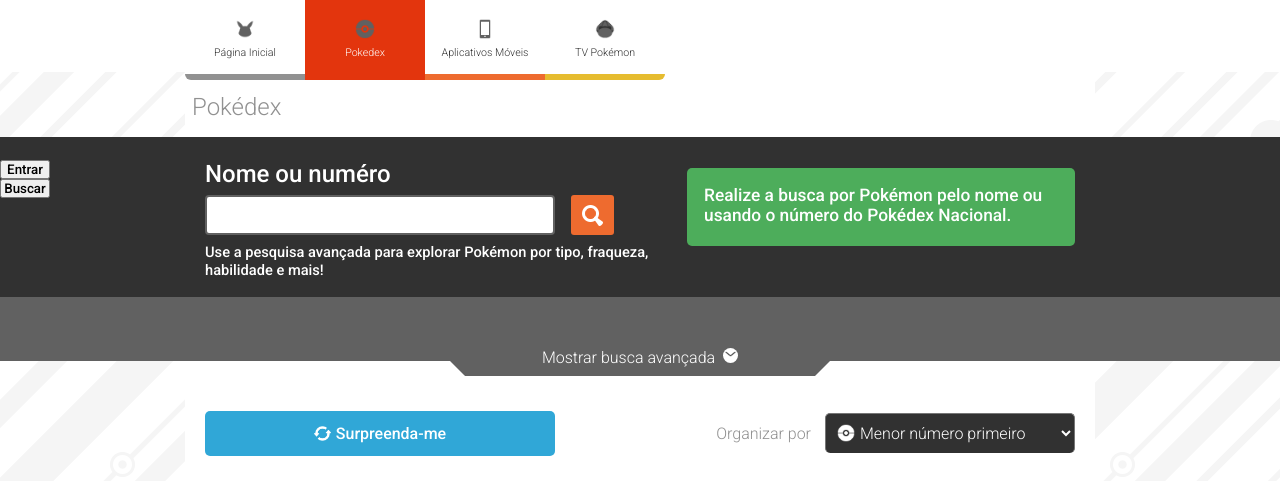
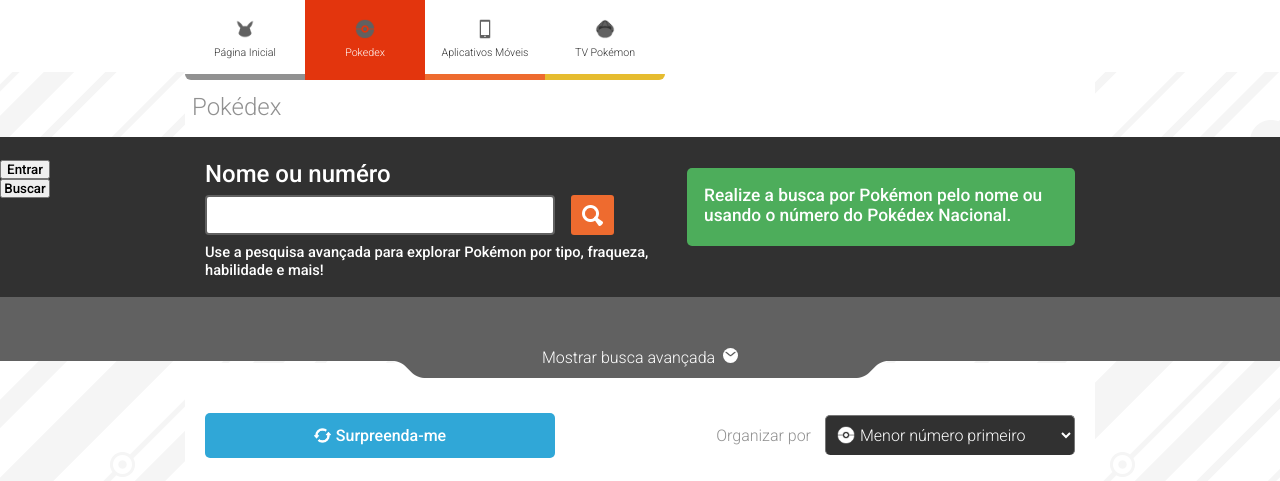
Before and after one commit to DouglasWai2/Projeto-pokedex, a plain HTML site: page index.html in a window 1280 px wide. Shown: the top 481 px of the page. Drawn offline with Linux system fonts and the light colour scheme.

Commit message:
corner curves and getpokemon function

```diff
--- a/css/styles.css
+++ b/css/styles.css
@@ -228,6 +228,7 @@
     background-color: #616161;
     height: 4em;
     margin: 0 -150px;
+    margin-bottom: -1px;
     display: flex;
     justify-content: center;
     padding-top: 3.2em;
@@ -247,44 +248,35 @@
     background-color: #fff;
     border-radius: 50%;
     cursor: pointer;
+
 }
 #span-border-container{
-    width: 400px;
     display: flex;
     justify-content: center;
     align-items: center;
+
+    height: 18px;
     width: 100%;
-
 }
 
 #span-border-middle{
     text-align: center;
     background-color: #616161;
-    height: 15px;
-    width: 350px;
+    height: 18px;
+    width: 429px;
 
 }
 
-#span-border-right, #span-border-left{
-    width: 15px;
-    height: 15px;
+#span-border-left{
+    height: 100%;
+    transform: rotate(-180deg);
+    transform: rotateX(180deg);
+
 }
 
 #span-border-right{
-    width: 0;
-    height: 0;
-    border-style: solid;
-    border-width: 15px 15px 0 0;
-    border-color: #616161 transparent transparent transparent;
-}
-
-#span-border-left{
-    width: 0;
-    height: 0;
-    border-style: solid;
-    border-width: 0 15px 15px 0;
-    border-color: transparent #616161 transparent transparent;
-    border-bottom-left-radius:20px;
+    height: 100%;
+    transform: rotate(-180deg);
 }
 
 .buttons-container{
--- a/index.html
+++ b/index.html
@@ -90,9 +90,9 @@
                     <img src="./assets/down-arrow.png" alt="advanced-search icon">
                 </div>
                 <div id="span-border-container">
-                    <div id="span-border-left"></div>
+                    <div id="span-border-left"><img src="./assets/large-notch-darkgray.png"></div>
                     <div id="span-border-middle"></div>
-                    <div id="span-border-right"></div>
+                    <div id="span-border-right"><img src="./assets/large-notch-darkgray.png"></div>
                 </div>
                 <div class="buttons-container">
                     <button id="randomize-button"><img id="randomize-icon" src="./assets/refresh_2546743.png">Surpreenda-me</button>
@@ -111,25 +111,25 @@
             </div>
             <div class="pokemons-background">
                 <div class="pokemon-card">
-                    <img src="https://assets.pokemon.com/assets/cms2/img/pokedex/detail/001.png" class="pokemon-image" alt="bulbasaur">
+                    <img src="https://raw.githubusercontent.com/PokeAPI/sprites/master/sprites/pokemon/other/official-artwork/1.png" class="pokemon-image" alt="bulbasaur">
                     <p class="pokemon-id">N° 0001</p>
                     <p class="pokemon-name">Bulbasaur</p>
                     <span class="pokemon-type color-poison">Poison</span>
                 </div>
                 <div class="pokemon-card">
-                    <img src="https://assets.pokemon.com/assets/cms2/img/pokedex/detail/001.png" class="pokemon-image" alt="bulbasaur">
+                    <img src="https://raw.githubusercontent.com/PokeAPI/sprites/master/sprites/pokemon/other/official-artwork/1.png" class="pokemon-image" alt="bulbasaur">
                     <p class="pokemon-id">N° 0001</p>
                     <p class="pokemon-name">Bulbasaur</p>
                     <span class="pokemon-type color-poison">Poison</span>
                 </div>
                 <div class="pokemon-card">
-                    <img src="https://assets.pokemon.com/assets/cms2/img/pokedex/detail/001.png" class="pokemon-image" alt="bulbasaur">
+                    <img src="https://raw.githubusercontent.com/PokeAPI/sprites/master/sprites/pokemon/other/official-artwork/1.png" class="pokemon-image" alt="bulbasaur">
                     <p class="pokemon-id">N° 0001</p>
                     <p class="pokemon-name">Bulbasaur</p>
                     <span class="pokemon-type color-poison">Poison</span>
                 </div>
                 <div class="pokemon-card">
-                    <img src="https://assets.pokemon.com/assets/cms2/img/pokedex/detail/001.png" class="pokemon-image" alt="bulbasaur">
+                    <img src="https://raw.githubusercontent.com/PokeAPI/sprites/master/sprites/pokemon/other/official-artwork/1.png" class="pokemon-image" alt="bulbasaur">
                     <p class="pokemon-id">N° 0001</p>
                     <p class="pokemon-name">Bulbasaur</p>
                     <span class="pokemon-type color-poison">Poison</span>
--- a/js/scripts.js
+++ b/js/scripts.js
@@ -2,4 +2,6 @@
 const response = await fetch ("https://pokeapi.co/api/v2/pokemon-form/1/");
 const pokemons = await response.json();
 console.log(pokemons);
+const pokemonName = pokemons.name
+console.log(pokemonName)
 }
```
